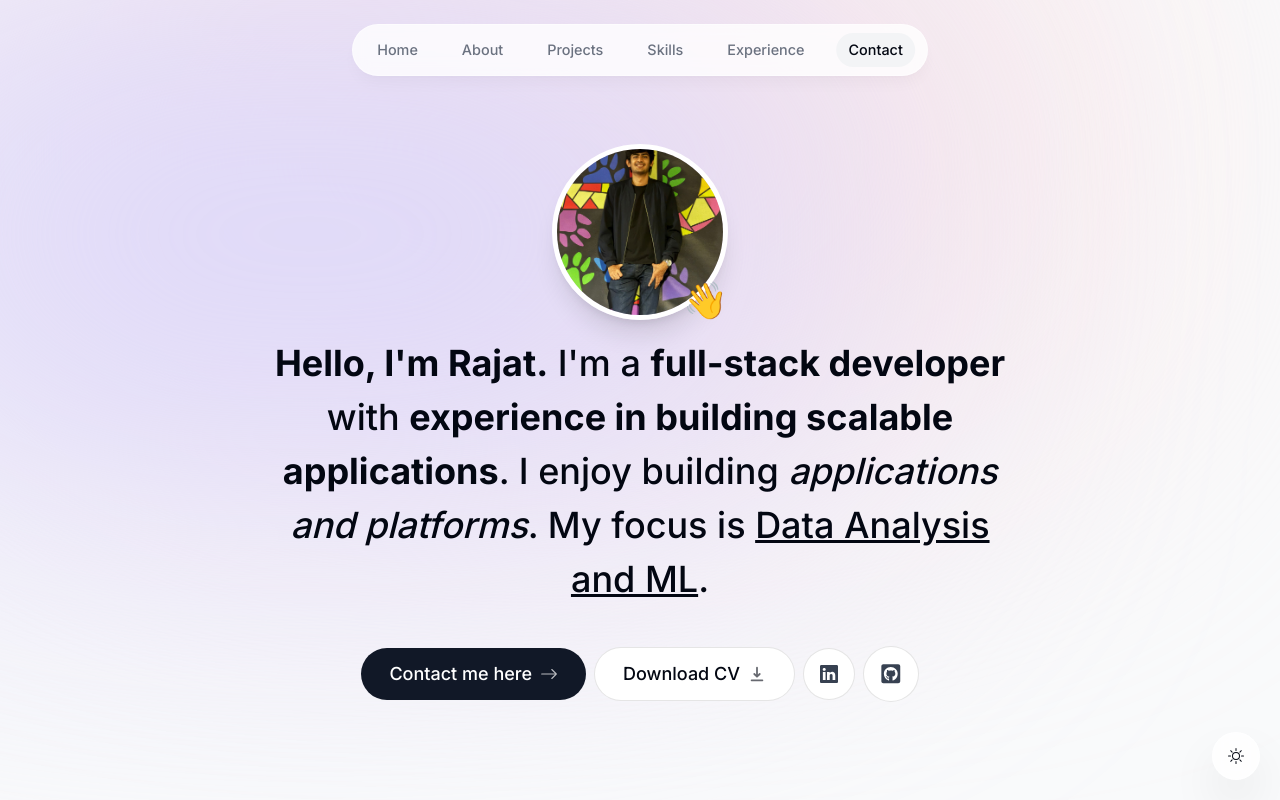
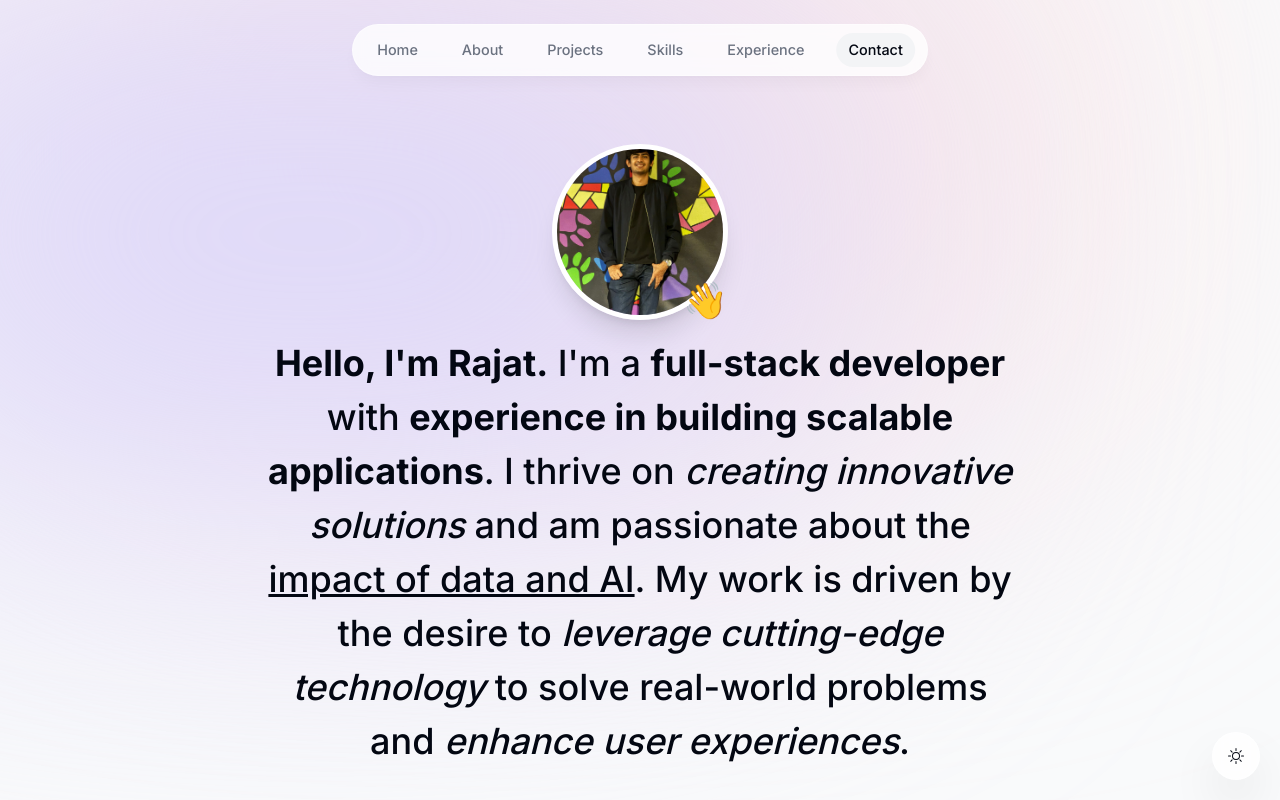
Before and after one commit to RajatChandak2000/portfolio-website, a Next.js app: page / in a window 1280 px wide. Shown: the top 800 px of the page. Built offline with nearby package versions, Linux system fonts and the light colour scheme; no server answers.

Commit message:
Changing intro

```diff
--- a/components/intro.tsx
+++ b/components/intro.tsx
@@ -64,9 +64,11 @@ export default function Intro() {
 >
   <span className="font-bold">Hello, I'm Rajat.</span> I'm a{" "}
   <span className="font-bold">full-stack developer</span> with{" "}
-        <span className="font-bold">experience in building scalable applications</span>. I enjoy
-        building <span className="italic">applications and platforms</span>. My focus is{" "}
-        <span className="underline">Data Analysis and ML</span>.
+  <span className="font-bold">experience in building scalable applications</span>. I thrive on{" "}
+  <span className="italic">creating innovative solutions</span> and am passionate about the{" "}
+  <span className="underline">impact of data and AI</span>. My work is driven by the desire to{" "}
+  <span className="italic">leverage cutting-edge technology</span> to solve real-world problems and{" "}
+  <span className="italic">enhance user experiences</span>.
 </motion.h1>
 
       <motion.div
```
Lines whose indentation alone changed are shown as unchanged.
